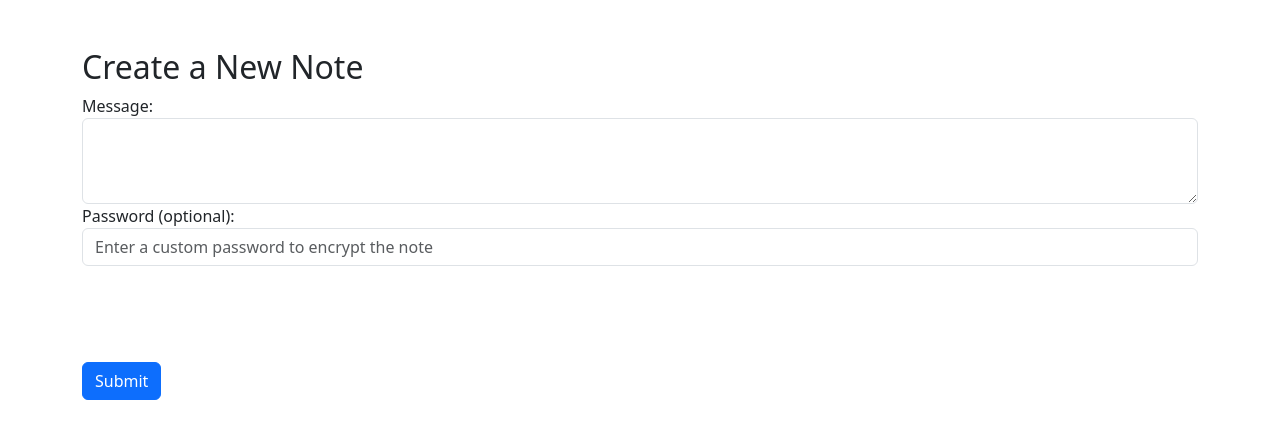
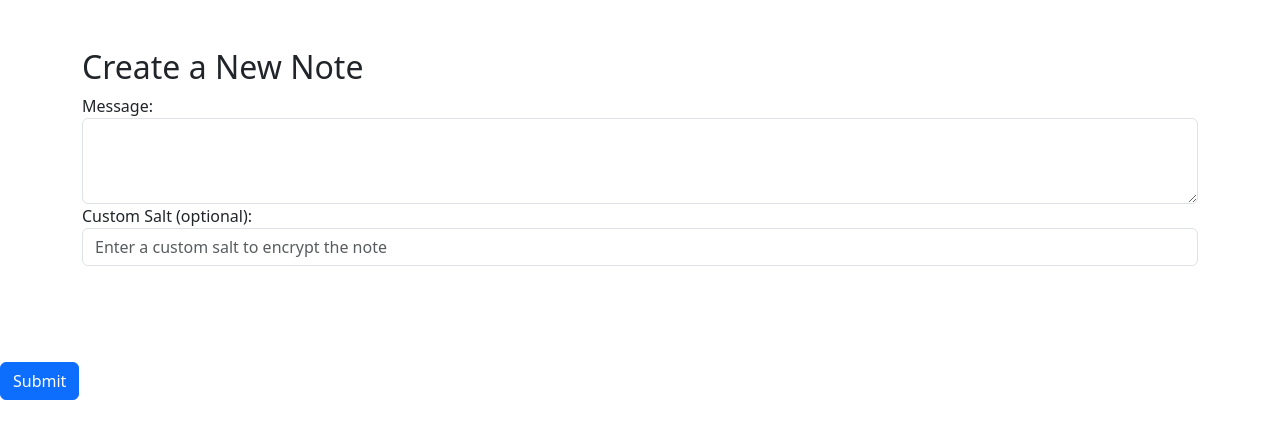
Before and after one commit to ProfJordan/secret-note, a Flask app: page / in a window 1280 px wide. Shown: the top 439 px of the page. Run offline with Flask 3, Linux system fonts and the light colour scheme.

```diff
--- a/templates/index.html
+++ b/templates/index.html
@@ -16,7 +16,7 @@
         required
       ></textarea>
     </div>
-    <div class="form-group mb-5">
+    <!-- <div class="form-group mb-5">
       <label for="password">Password (optional):</label>
       <input
         type="text"
@@ -24,7 +24,17 @@
         id="password"
         name="password"
         placeholder="Enter a custom password to encrypt the note"
-      />
+      /> -->
+      <div class="form-group mb-5">
+        <label for="salt">Custom Salt (optional):</label>
+        <input
+          type="text"
+          class="form-control"
+          id="salt"
+          name="salt"
+          placeholder="Enter a custom salt to encrypt the note"
+        />
+      </div>
     </div>
     <button type="submit" class="btn btn-primary mt-5">Submit</button>
   </form>
```
